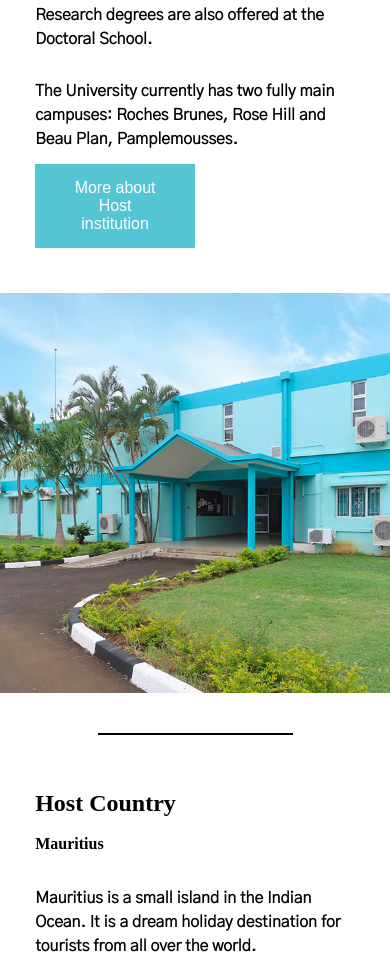
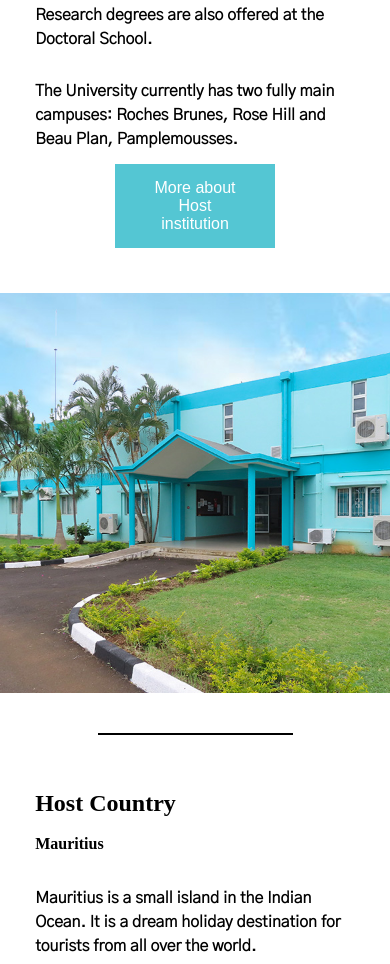
Before and after one commit to Afolow/ICACIE-WEBSITE, a plain HTML site: page venue.html in a window 390 px wide. Shown: the part 1791-2755 px from the top of the page. Drawn offline with Linux system fonts and the light colour scheme.

Commit message:
changes in media query on venue page

```diff
--- a/css/style.css
+++ b/css/style.css
@@ -469,7 +469,6 @@ h4 {
   border: none;
   color: white;
   padding: 15px 32px;
-  /* text-align: center; */
   text-decoration: none;
   /* display: block; */
   font-size: 1rem;
@@ -500,6 +499,10 @@ h4 {
   .column-img {
     min-height: 400px;
     width: 100%;
+  }
+
+  .btn-host-institute {
+    margin: 0 auto;
   }
 }
 
```
